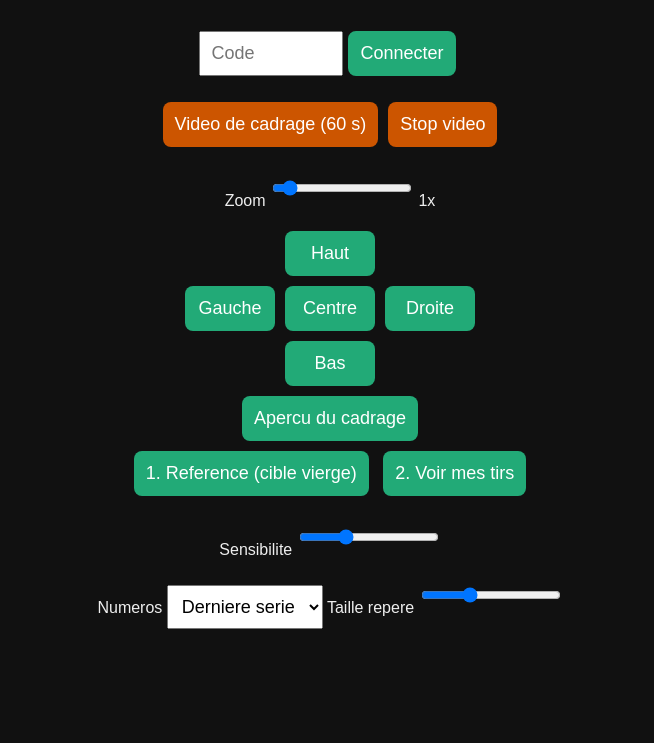
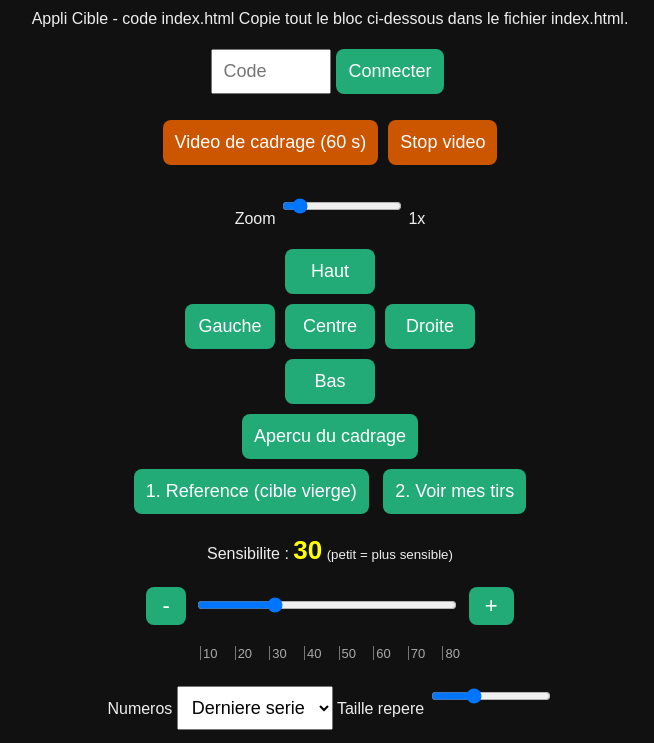
Before and after one commit to jackberwocky-code/cible, a plain HTML site: page index.html in a window 1280 px wide. Both pictures are taken after a click on the button "Mode tireur". Shown: the whole page, without its empty margins (310-964 px from the left). Drawn offline with Linux system fonts and the light colour scheme.

Commit message:
Update index.html

```diff
--- a/index.html
+++ b/index.html
@@ -1,3 +1,5 @@
+Appli Cible - code index.html
+Copie tout le bloc ci-dessous dans le fichier index.html.
 <!DOCTYPE html>
 <html lang="fr"><head><meta charset="utf-8">
 <meta name="viewport" content="width=device-width,initial-scale=1">
@@ -13,9 +15,14 @@ video,canvas{max-width:100%}
 #err{color:#f55;font-weight:bold}
 .pad button{width:90px}
 .live{background:#c50}
+#seuil{width:260px;padding:0}
+.grad{display:flex;justify-content:space-between;width:260px;margin:0 auto;font-size:13px;color:#aaa}
+.grad span{border-left:1px solid #777;padding-left:2px;height:14px}
+.pm{padding:6px 16px;font-size:22px}
+#sv{font-size:26px;color:#ff0}
 </style></head><body>
 <p id="err"></p>
-<div id="menu"><h2>Appli Cible v5</h2>
+<div id="menu"><h2>Appli Cible v6</h2>
 <button onclick="modeCamera()">Mode camera (S10)</button><br>
 <button onclick="show('tir')">Mode tireur</button></div>
 <div id="cam" hidden><p>Code a saisir sur le telephone du tireur :</p><div id="code">...</div>
@@ -31,7 +38,11 @@ video,canvas{max-width:100%}
 <button onclick="demander('apercu')">Apercu du cadrage</button><br>
 <button onclick="demander('ref')">1. Reference (cible vierge)</button>
 <button onclick="demander('tir')">2. Voir mes tirs</button>
-<p>Sensibilite <input type="range" id="seuil" min="10" max="80" value="30"></p>
+<p>Sensibilite : <b id="sv">30</b> <small>(petit = plus sensible)</small></p>
+<p><button class="pm" onclick="regSeuil(-1)">-</button>
+<input type="range" id="seuil" min="10" max="80" step="1" value="30" oninput="majSeuil()">
+<button class="pm" onclick="regSeuil(1)">+</button></p>
+<div class="grad"><span>10</span><span>20</span><span>30</span><span>40</span><span>50</span><span>60</span><span>70</span><span>80</span></div>
 <p>Numeros <select id="nums" onchange="redessiner()"><option value="der">Derniere serie</option><option value="tous">Tous</option><option value="aucun">Aucun</option></select>
 Taille repere <input type="range" id="taille" min="2" max="12" value="5" oninput="redessiner()"></p>
 <canvas id="vue"></canvas><p id="info"></p></div>
@@ -39,6 +50,10 @@ Taille repere <input type="range" id="taille" min="2" max="12" value="5" oninput
 window.onerror=function(m){document.getElementById('err').textContent='Erreur : '+m};
 const P='cible-flo-';const R=20;let conn,ref=null,impacts=[],nbAvant=0,lastIm=null;
 let track=null,caps=null,HW=1,DZ=1,PX=0,PY=0,liveInt=null,liveFin=null,wake=null;
+function majSeuil(){const v=document.getElementById('seuil').value;document.getElementById('sv').textContent=v;try{localStorage.setItem('seuil',v)}catch(e){}}
+function regSeuil(d){const s=document.getElementById('seuil');s.value=Math.max(10,Math.min(80,+s.value+d));majSeuil()}
+try{const sv=localStorage.getItem('seuil');if(sv)document.getElementById('seuil').value=sv}catch(e){}
+majSeuil();
 function show(id){['menu','cam','tir'].forEach(x=>document.getElementById(x).hidden=x!==id)}
 function borne(x){return Math.max(-1,Math.min(1,x))}
 function infoCam(){return 'Zoom optique '+HW.toFixed(1)+'x, numerique '+DZ.toFixed(1)+'x'}
@@ -128,7 +143,7 @@ function recevoir(d){if(d.type==='info'){status(d.txt);return}
  g=normaliser(g,W,H);
  if(d.type==='ref'||!ref){ref=g;impacts=[];nbAvant=0;status('Reference enregistree');}
  else{const [dx,dy]=recaler(ref,g,W,H);impacts.forEach(p=>{p.x+=dx;p.y+=dy});
-  nbAvant=impacts.length;const n=detecter(ref,g,W,H,dx,dy);ref=g;status(n+' nouvel(s) impact(s) - recalage '+dx+','+dy+' px');}
+  nbAvant=impacts.length;const n=detecter(ref,g,W,H,dx,dy);ref=g;status(n+' nouvel(s) impact(s) - sensibilite '+document.getElementById('seuil').value+' - recalage '+dx+','+dy+' px');}
  lastIm=im;dessiner(ctx);};im.src=d.img;}
 function redessiner(){if(!lastIm)return;const cv=document.getElementById('vue');const ctx=cv.getContext('2d');
  ctx.drawImage(lastIm,0,0,cv.width,cv.height);dessiner(ctx);}
```
